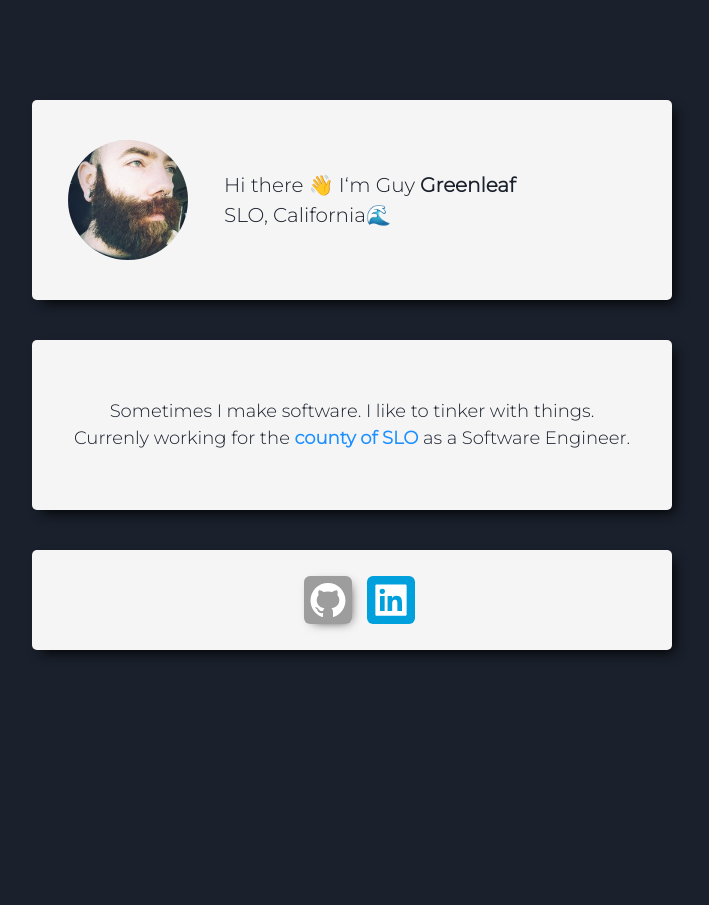
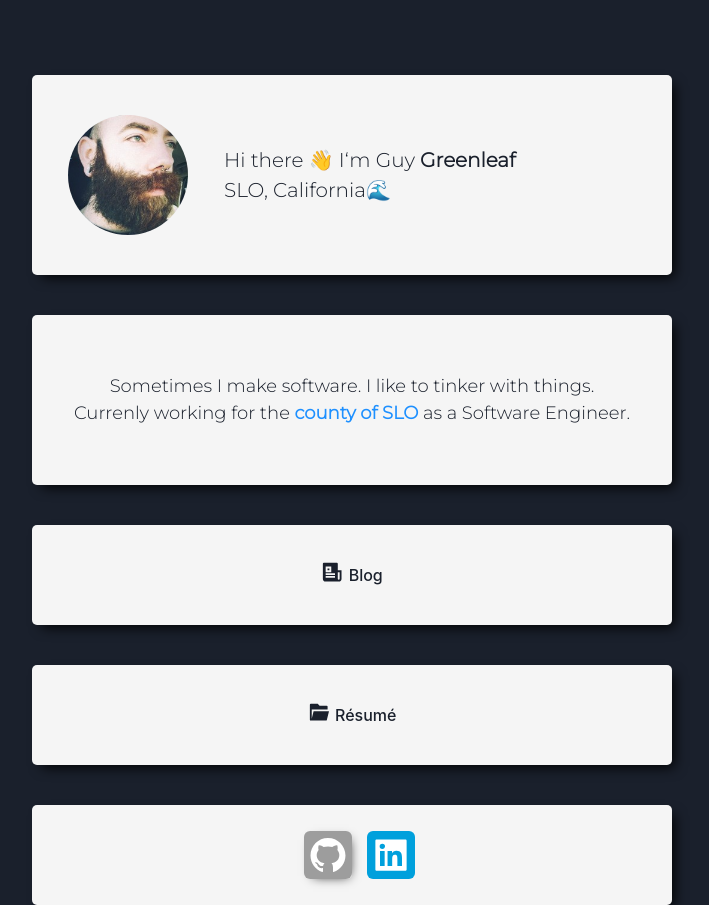
Before and after one commit to guygreenleaf/portfolioRevamp, a Next.js app: page / in a window 1280 px wide. Shown: the whole page, without its empty margins (288-997 px from the left). Before the commit the page ends 800 px from the top, so only its background shows below. Built offline with nearby package versions, Linux system fonts and the light colour scheme.

Commit message:
blog feature started

```diff
--- a/pages/index.tsx
+++ b/pages/index.tsx
@@ -1,13 +1,18 @@
 import type { NextPage} from 'next'
 import Image from 'next/image'
+import Link from 'next/link'
 import profilePic from '../public/me.jpg'
 import styles from '../styles/Home.module.css'
 import { Flex } from '@chakra-ui/react'
 import { Stack } from '@chakra-ui/react'
 import { motion } from "framer-motion"
 import { Icon, IconButton } from '@chakra-ui/react'
+
 import { AiFillGithub } from 'react-icons/ai';
 import {AiFillLinkedin} from 'react-icons/ai';
+import {RiNewspaperFill} from 'react-icons/ri';
+import {RiFolderOpenFill} from 'react-icons/ri';
+
 
 const variants = {
   hidden: { opacity: 0, x: -200, y: 0 },
@@ -17,6 +22,12 @@ const variants = {
 
 
 const Home: NextPage = () => {
+
+
+  let blogRedirect = () => {
+    console.log("haha!");
+  }
+
   return (
 
     <Stack spacing={10} className={styles.containerDiv}>
@@ -52,10 +63,10 @@ const Home: NextPage = () => {
       initial="hidden" // Set the initial state to variants.hidden
       animate="enter" // Animated state to variants.enter
       exit="exit" // Exit state (used later) to variants.exit
-      transition={{ type: 'linear', duration: 1 }} // Set the transition to linear
+      transition={{ type: 'linear', duration: 0.75 }} // Set the transition to linear
       className=""
       >
-        <Flex direction="row" align="center" justify="center">
+        <Flex direction="row" align="center" justify="center" >
           <div className={styles.cardTwoContainer}>
             <div className={styles.cardTwoText}>
               Sometimes I make software. I like to tinker with things.
@@ -67,12 +78,60 @@ const Home: NextPage = () => {
         </Flex>
       </motion.div>
 
+      <Link href="/blog" passHref>
+        <motion.div
+        variants={variants} // Pass the variant object into Framer Motion
+        initial="hidden" // Set the initial state to variants.hidden
+        animate="enter" // Animated state to variants.enter
+        exit="exit" // Exit state (used later) to variants.exit
+        transition={{ type: 'linear', duration: 1 }} // Set the transition to linear
+        className=""
+        >
+          <Flex direction="column" align="center" justify="center" onClick={blogRedirect}>
+            <div className={styles.cardBlogContainer}>
+              <div>
+                <Icon  boxSize="1.4em"  as={RiNewspaperFill}/>
+              </div>
+              <div className={styles.cardBlogText}>
+                Blog
+              </div>
+            </div>
+          </Flex>
+        </motion.div>
+      </Link>
+
+
+
+      <Link href="/blog" passHref>
+        <motion.div
+        variants={variants} // Pass the variant object into Framer Motion
+        initial="hidden" // Set the initial state to variants.hidden
+        animate="enter" // Animated state to variants.enter
+        exit="exit" // Exit state (used later) to variants.exit
+        transition={{ type: 'linear', duration: 1.25 }} // Set the transition to linear
+        className=""
+        >
+          <Flex direction="column" align="center" justify="center" onClick={blogRedirect}>
+            <div className={styles.cardBlogContainer}>
+              <div>
+                <Icon  boxSize="1.4em"  as={RiFolderOpenFill}/>
+              </div>
+              <div className={styles.cardBlogText}>
+                Résumé
+              </div>
+            </div>
+          </Flex>
+        </motion.div>
+      </Link>
+
+
+
       <motion.div
           variants={variants} // Pass the variant object into Framer Motion
           initial="hidden" // Set the initial state to variants.hidden
           animate="enter" // Animated state to variants.enter
           exit="exit" // Exit state (used later) to variants.exit
-          transition={{ type: 'linear', duration: 1.25 }} // Set the transition to linear
+          transition={{ type: 'linear', duration: 1.50 }} // Set the transition to linear
           className=""
       >
         <Flex direction="row" align="center" justify="center">
--- a/styles/Home.module.css
+++ b/styles/Home.module.css
@@ -98,7 +98,7 @@
 
 .containerDiv{
     background-color:#1a202c;
-    margin-top: 100px;
+    margin-top: 75px;
 
 }
 
@@ -110,6 +110,33 @@
 .countyText:hover{
     text-decoration:underline;
 }
+
+
+
+.cardBlogContainer{
+    background-color: whitesmoke;
+    border-radius:5px;
+    box-shadow: 6px 6px 13px -4px #000000;
+    width: 50%;
+    height:100px;
+    display:flex;
+    flex-direction: row;
+    align-items:center;
+    justify-content: center;
+    min-width:200px;
+    cursor:pointer;
+}
+
+.cardBlogContainer:hover{
+    opacity:0.9;
+}
+
+.cardBlogText{
+    font-weight:500;
+    margin-left:5px;
+}
+
+
 
 @media only screen and (max-width: 850px) {
     .cardContainer{
@@ -151,6 +178,20 @@
         min-width:200px;
     }
 
+    .cardBlogContainer{
+        background-color: whitesmoke;
+        border-radius:5px;
+        box-shadow: 6px 6px 13px -4px #000000;
+        width: 70%;
+        height:100px;
+        display:flex;
+        flex-direction: row;
+        align-items:center;
+        justify-content: center;
+        min-width:200px;
+        cursor:pointer;
+    }
+
     .cardTwoText{
         align-self: center;
         font-size:18px;
@@ -183,4 +224,6 @@
     .cardThreeInnerText{
         padding:15px;
     }
+
+
   }
```
Also changed, not shown: pages/blog.tsx (added, +12 -0 lines).
